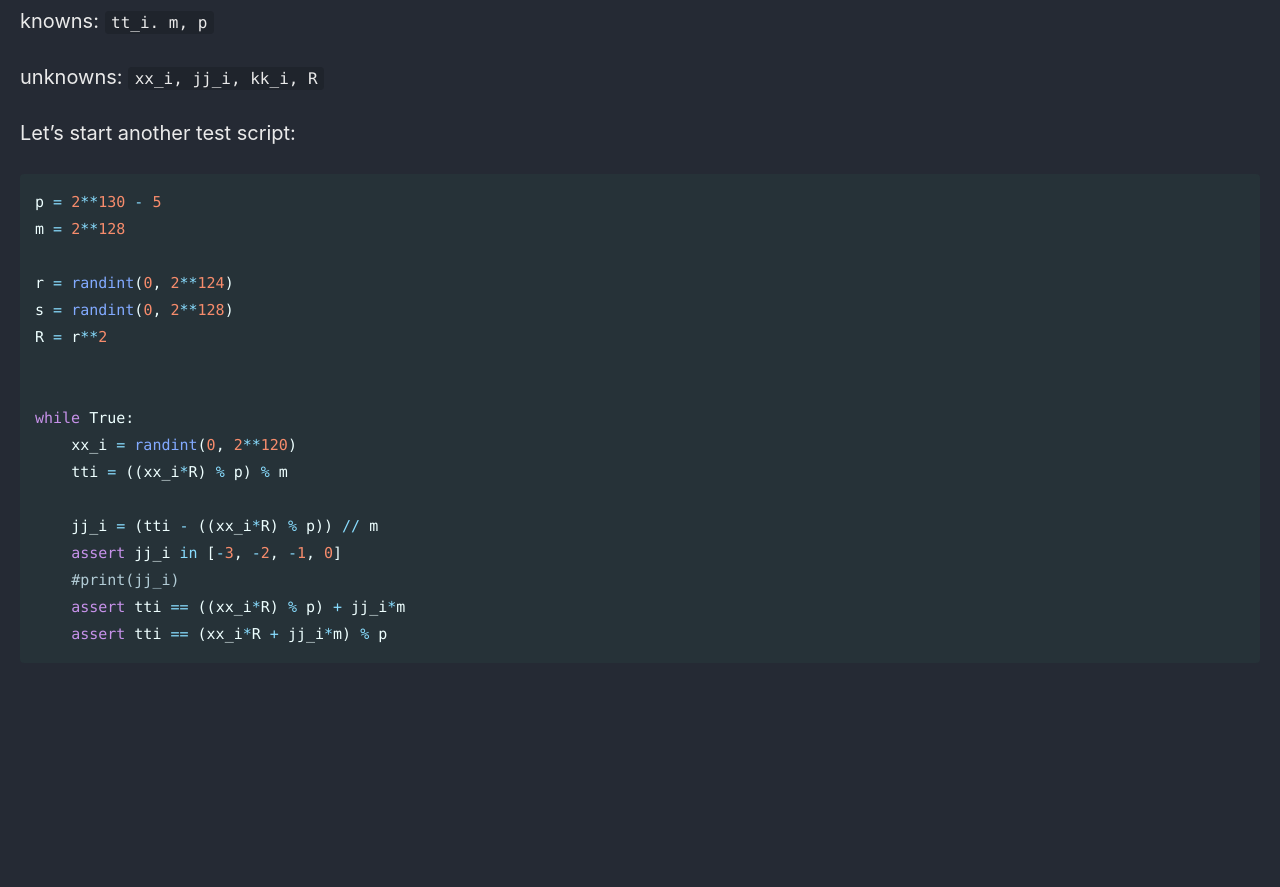
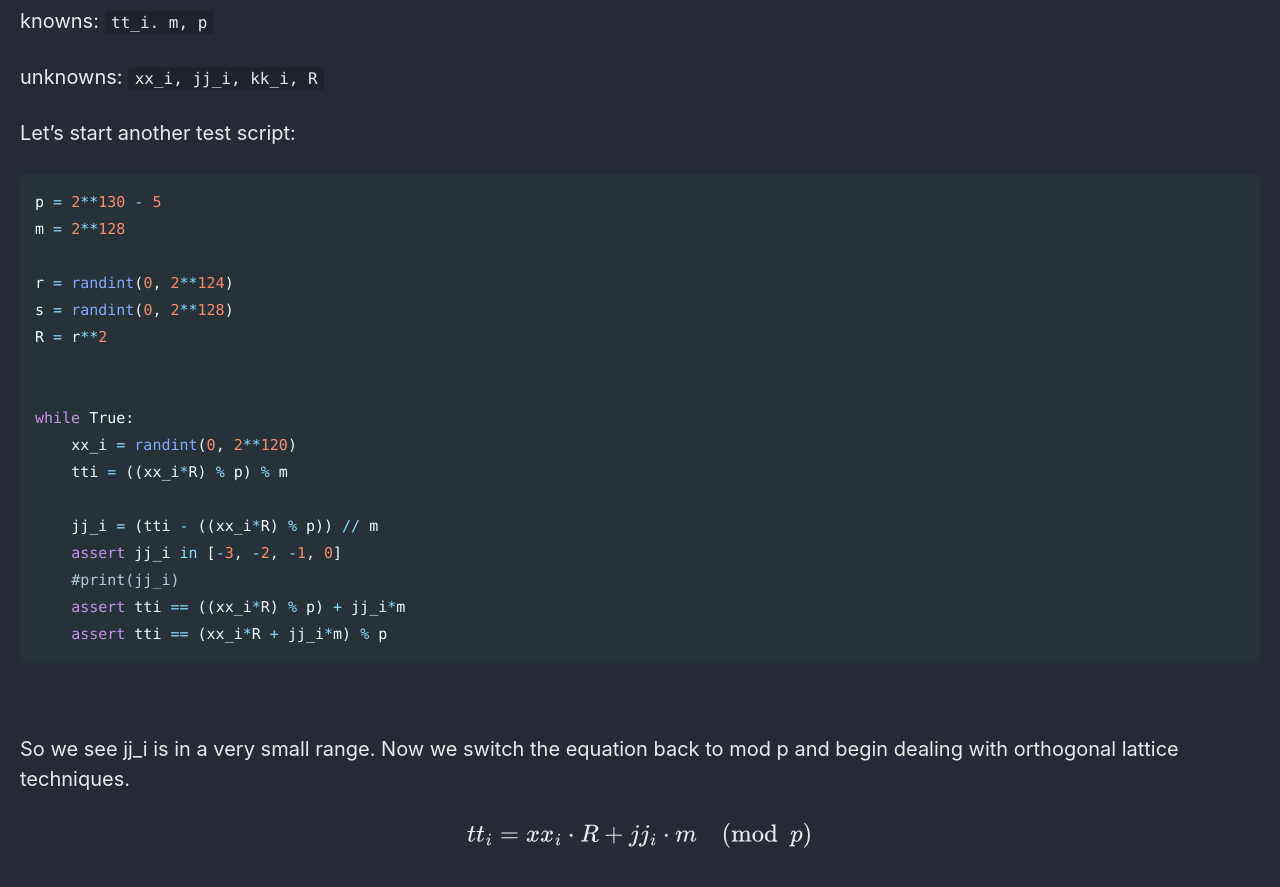
Before and after one commit to Connor-McCartney/Connor-McCartney.github.io, a Jekyll site: the page built from _pages/cryptography/other/Nostalgic-SECCONCTF14.md, in a window 1280 px wide and 900 px high, scrolled down 7845 px. Shown: the top 887 px of the window. Built offline with Jekyll 4.4.1, drawn with Linux system fonts in a browser that asks for light colours; cached includes are drawn as plain includes; before the commit the page ends 8609 px from its top, so only the background shows below that.

Commit message:
Update Nostalgic-SECCONCTF14.md

```diff
--- a/_pages/cryptography/other/Nostalgic-SECCONCTF14.md
+++ b/_pages/cryptography/other/Nostalgic-SECCONCTF14.md
@@ -352,3 +352,8 @@ while True:
 
 
 <br>
+
+So we see jj_i is in a very small range. Now we switch the equation back to mod p and begin dealing with orthogonal lattice techniques.
+
+
+$$tt_i = xx_i \cdot R + jj_i \cdot m \pmod p$$
```
